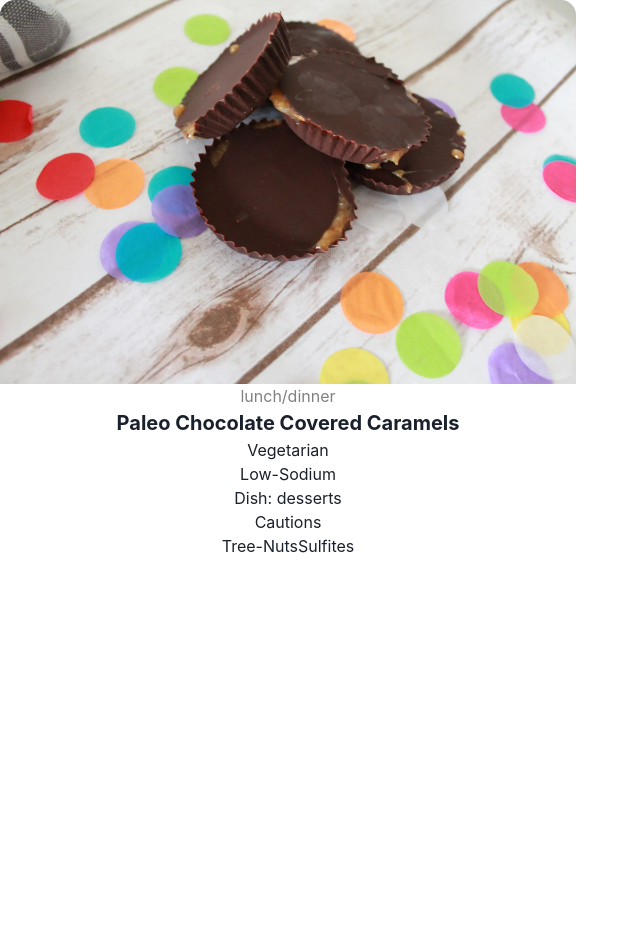
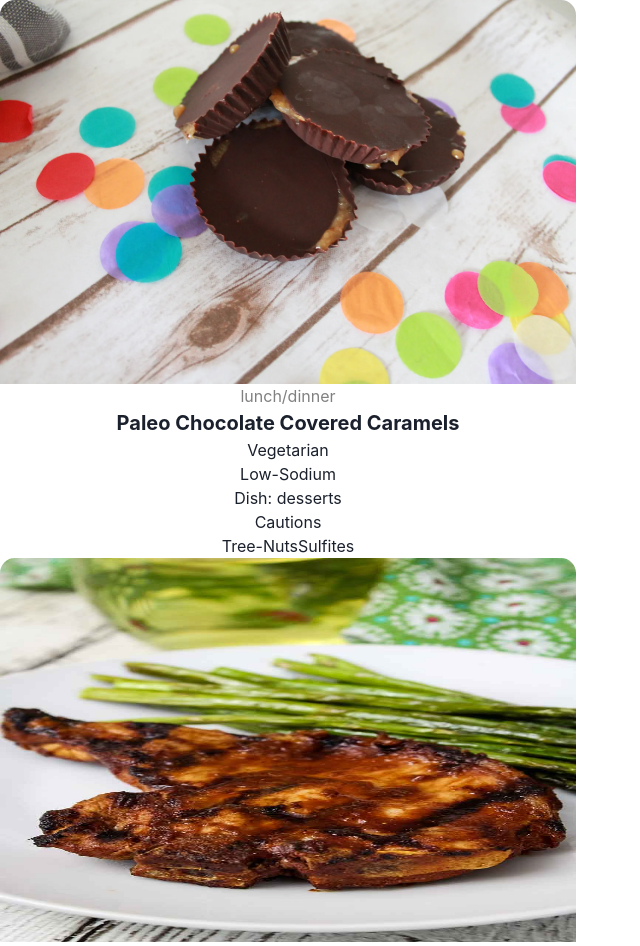
Before and after one commit to NielsKesting/React-basics-project, a React (Vite) app: page / in a window 1280 px wide. Shown: the top 946 px of the page, without its empty margins (0-640 px from the left). Before the commit the page ends 800 px from the top, so only its background shows below. Built offline with nearby package versions, Linux system fonts and the light colour scheme.

Commit message:
Added loop for recipe cards

```diff
--- a/src/pages/RecipeListPage.jsx
+++ b/src/pages/RecipeListPage.jsx
@@ -1,24 +1,11 @@
-// import { Center, Heading } from "@chakra-ui/react";
-import "./RecipeListPage.css";
+import "./RecipeListPage.css"
 import { data } from "../utils/data";
 import { RecipeCard } from "../components/ui/RecipeCard.jsx";
 
 export function RecipeListPage() {
-  const recipeList = data.hits[0];
-  return <RecipeCard recipe={recipeList} />;
-
-  // const recipeList = data.hits.map((recipe) => {
-  //   const dish = recipe.recipe;
-  //   // console.log(dish);
-  //   return { dish };
-  // });
-  // console.log(recipeList);
-
-  // recipeList.forEach((recipe) => {
-  //   return (
-  //     <div>
-  //       <RecipeCard recipe={recipe} />
-  //     </div>
-  //   );
-  // });
+  const recipeList = data.hits;
+  let x = recipeList.map((element) => {
+      return <RecipeCard recipe={element} />
+  });
+  return x;
 }
```
